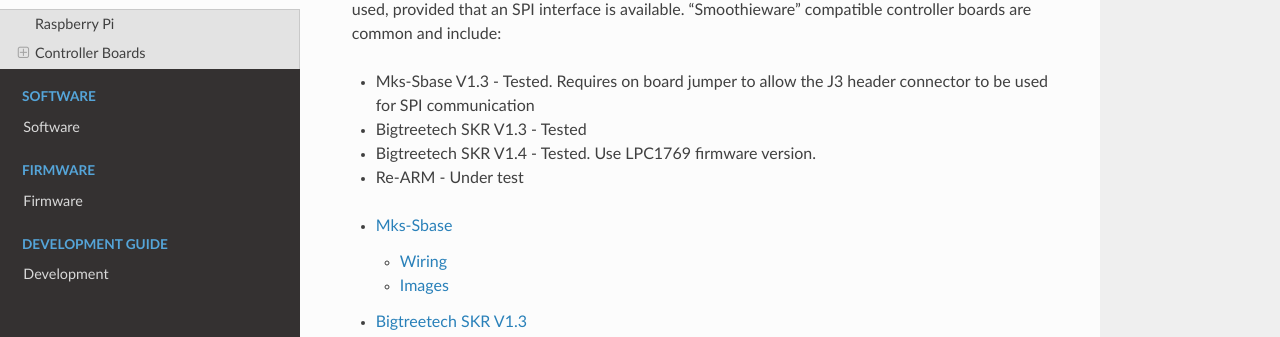
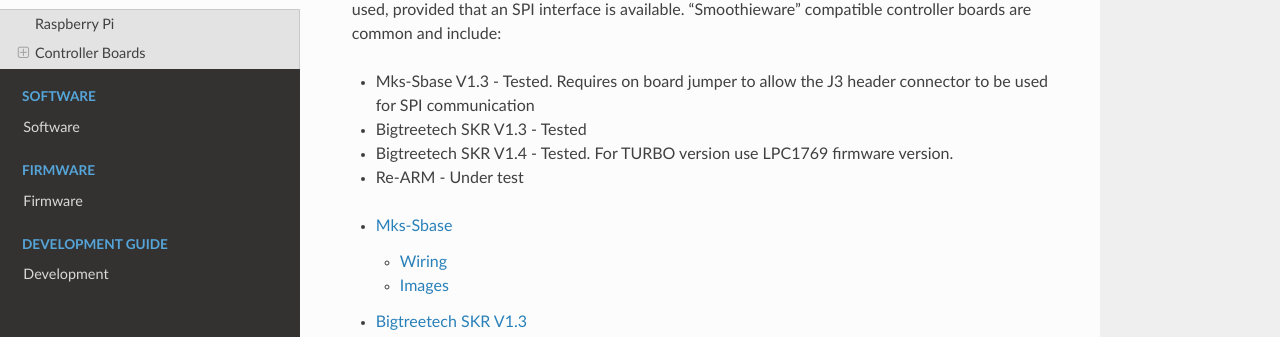
Before and after one commit to scottalford75/Remora-docs, a Sphinx documentation site: the page built from docs/source/hardware/hardware.rst, in a window 1280 px wide and 900 px high, scrolled down 680 px. Shown: the part 233-570 px from the top of the window. Built offline with Sphinx 7.4.7 and the Read the Docs theme 2.0.0, drawn with Linux system fonts in a browser that asks for light colours.

Commit message:
Corrected statement regarding LPC1768 - only for TURBO version

```diff
--- a/docs/source/hardware/hardware.rst
+++ b/docs/source/hardware/hardware.rst
@@ -17,7 +17,7 @@
 
 * Mks-Sbase V1.3 - Tested. Requires on board jumper to allow the J3 header connector to be used for SPI communication
 * Bigtreetech SKR V1.3 - Tested
-* Bigtreetech SKR V1.4 - Tested. Use LPC1769 firmware version.
+* Bigtreetech SKR V1.4 - Tested. For TURBO version use LPC1769 firmware version.
 * Re-ARM - Under test
 
 .. toctree::
```
